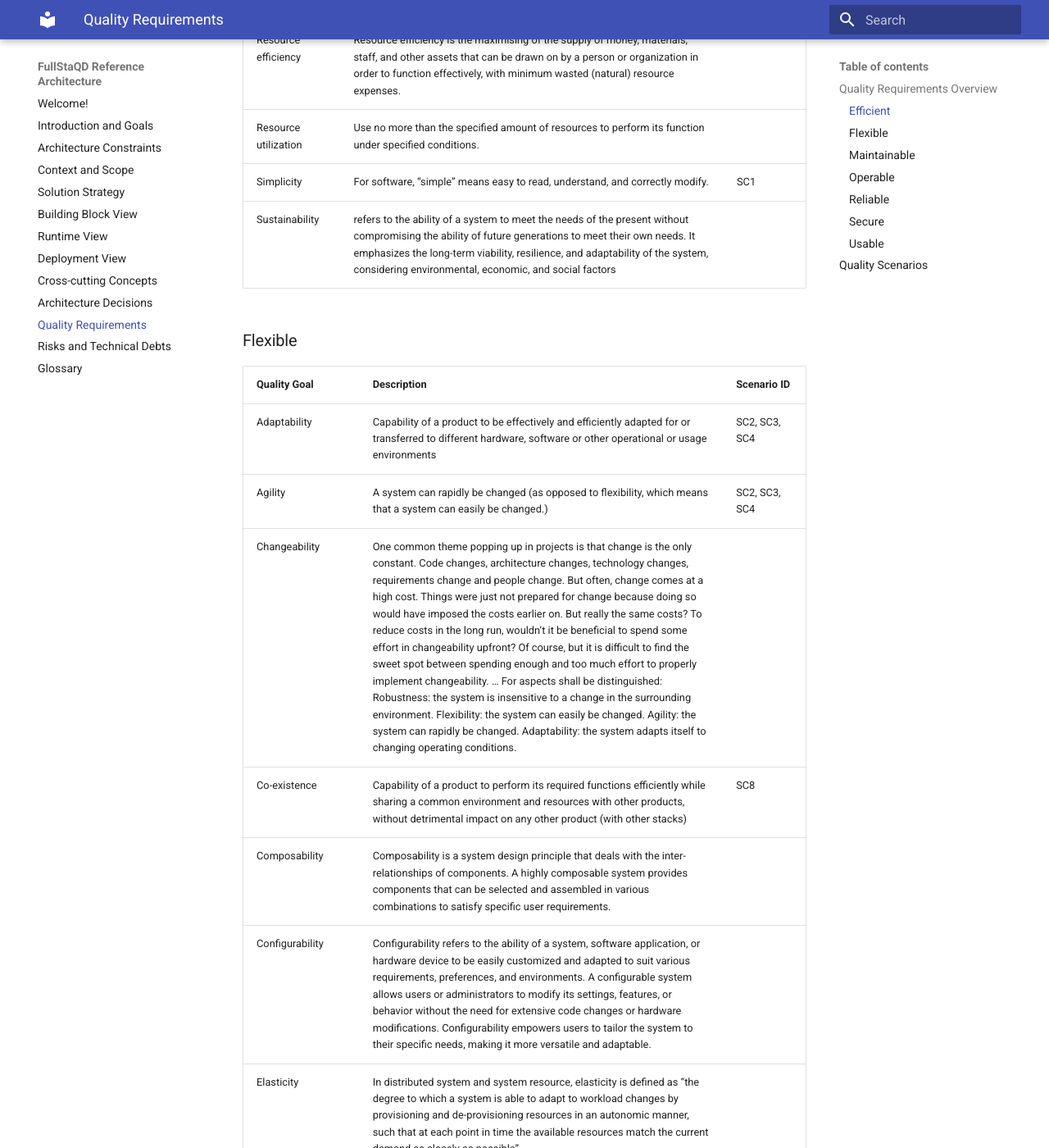
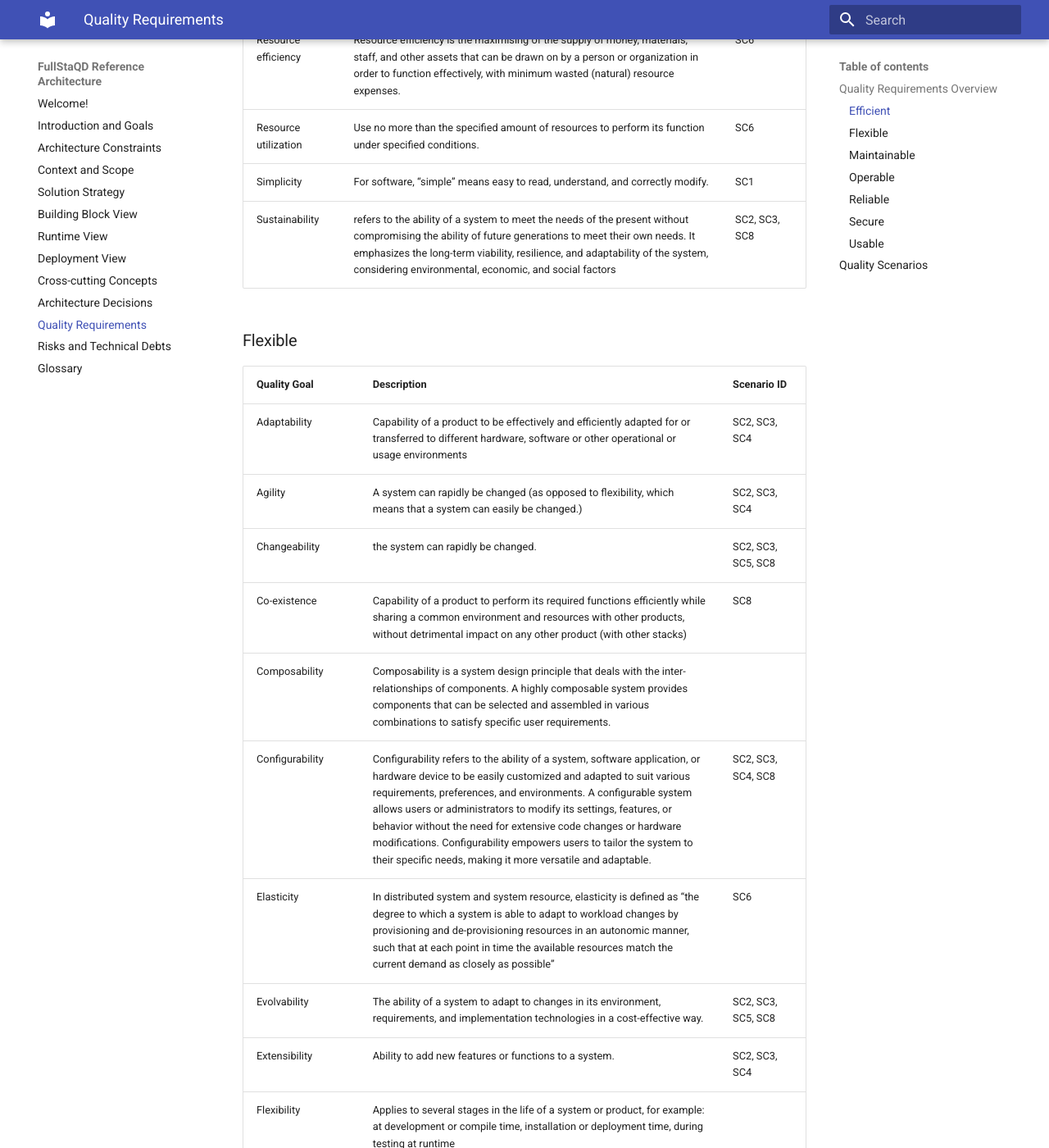
Before and after one commit to FullStaQD/architecture, an MkDocs documentation site: the page built from docs/10_quality_requirements.md, in a window 1280 px wide and 1400 px high, scrolled down 1374 px. Shown: the whole window at 82% size. Built offline with MkDocs 1.6.1 and Material for MkDocs 9.7.7, drawn with Linux system fonts in a browser that asks for light colours; some of the changed text lies outside the part shown.

Commit message:
Update 10_quality_requirements.md
Signed-off-by: RinorKIT <tc4656@kit.edu>

```diff
--- a/docs/10_quality_requirements.md
+++ b/docs/10_quality_requirements.md
@@ -18,13 +18,13 @@ We sort the quality requirements after the arc42 design (https://quality.arc42.o
 | Distributability  | In software engineering, distributability refers to the ease with which a system’s components can be distributed across multiple physical or virtual locations, platforms, or computing nodes while maintaining functionality, performance, and reliability. A highly distributable system enables workload distribution, geographic deployment flexibility, and the ability to partition functionality across heterogeneous environments.  | SC4  |
 | Effectiveness  | Effectiveness is the capability of producing a desired result or the ability to produce desired output.  | |
 | Efficiency  | capable of producing desired results with little or no waste (as of time or materials) | SC6  |
-| Latency | Latency in general is a time delay between the cause and the effect of some change in a system.  | |
-| Performance | Perform its functions within specified time and throughput parameters and be efficient in the use of resources under specified conditions  | |
+| Latency | Latency in general is a time delay between the cause and the effect of some change in a system.  |  |
+| Performance | Perform its functions within specified time and throughput parameters and be efficient in the use of resources under specified conditions  | SC6 |
 | Profitability  | In economics, profit is the difference between revenue that an economic entity has received from its outputs and total costs of its inputs.  | |
-| Resource efficiency  | Resource efficiency is the maximising of the supply of money, materials, staff, and other assets that can be drawn on by a person or organization in order to function effectively, with minimum wasted (natural) resource expenses.  |  |
-| Resource utilization | Use no more than the specified amount of resources to perform its function under specified conditions.  | |
+| Resource efficiency  | Resource efficiency is the maximising of the supply of money, materials, staff, and other assets that can be drawn on by a person or organization in order to function effectively, with minimum wasted (natural) resource expenses.  | SC6 |
+| Resource utilization | Use no more than the specified amount of resources to perform its function under specified conditions.  | SC6 |
 | Simplicity  | For software, “simple” means easy to read, understand, and correctly modify.  | SC1 |
-| Sustainability  | refers to the ability of a system to meet the needs of the present without compromising the ability of future generations to meet their own needs. It emphasizes the long-term viability, resilience, and adaptability of the system, considering environmental, economic, and social factors  | |
+| Sustainability  | refers to the ability of a system to meet the needs of the present without compromising the ability of future generations to meet their own needs. It emphasizes the long-term viability, resilience, and adaptability of the system, considering environmental, economic, and social factors  | SC2, SC3, SC8 |
 
 ### Flexible
 
@@ -32,12 +32,12 @@ We sort the quality requirements after the arc42 design (https://quality.arc42.o
 | ------------- | ------------- | ------------- |
 | Adaptability  | Capability of a product to be effectively and efficiently adapted for or transferred to different hardware, software or other operational or usage environments | SC2, SC3, SC4 |
 | Agility  | A system can rapidly be changed (as opposed to flexibility, which means that a system can easily be changed.)  | SC2, SC3, SC4|
-| Changeability  | One common theme popping up in projects is that change is the only constant. Code changes, architecture changes, technology changes, requirements change and people change. But often, change comes at a high cost. Things were just not prepared for change because doing so would have imposed the costs earlier on. But really the same costs? To reduce costs in the long run, wouldn’t it be beneficial to spend some effort in changeability upfront? Of course, but it is difficult to find the sweet spot between spending enough and too much effort to properly implement changeability. … For aspects shall be distinguished: Robustness: the system is insensitive to a change in the surrounding environment. Flexibility: the system can easily be changed. Agility: the system can rapidly be changed. Adaptability: the system adapts itself to changing operating conditions. | |
+| Changeability  |  the system can rapidly be changed. | SC2, SC3, SC5, SC8 |
 | Co-existence  | Capability of a product to perform its required functions efficiently while sharing a common environment and resources with other products, without detrimental impact on any other product (with other stacks) | SC8 |
 | Composability  | Composability is a system design principle that deals with the inter-relationships of components. A highly composable system provides components that can be selected and assembled in various combinations to satisfy specific user requirements.    |  |
-| Configurability | Configurability refers to the ability of a system, software application, or hardware device to be easily customized and adapted to suit various requirements, preferences, and environments. A configurable system allows users or administrators to modify its settings, features, or behavior without the need for extensive code changes or hardware modifications. Configurability empowers users to tailor the system to their specific needs, making it more versatile and adaptable. |  |
-| Elasticity  | In distributed system and system resource, elasticity is defined as “the degree to which a system is able to adapt to workload changes by provisioning and de-provisioning resources in an autonomic manner, such that at each point in time the available resources match the current demand as closely as possible” |  |
-| Evolvability  | The ability of a system to adapt to changes in its environment, requirements, and implementation technologies in a cost-effective way.  | |
+| Configurability | Configurability refers to the ability of a system, software application, or hardware device to be easily customized and adapted to suit various requirements, preferences, and environments. A configurable system allows users or administrators to modify its settings, features, or behavior without the need for extensive code changes or hardware modifications. Configurability empowers users to tailor the system to their specific needs, making it more versatile and adaptable. | SC2, SC3, SC4, SC8 |
+| Elasticity  | In distributed system and system resource, elasticity is defined as “the degree to which a system is able to adapt to workload changes by provisioning and de-provisioning resources in an autonomic manner, such that at each point in time the available resources match the current demand as closely as possible” | SC6 |
+| Evolvability  | The ability of a system to adapt to changes in its environment, requirements, and implementation technologies in a cost-effective way.  | SC2, SC3, SC5, SC8 |
 | Extensibility  | Ability to add new features or functions to a system.  | SC2, SC3, SC4  |
 | Flexibility  | Applies to several stages in the life of a system or product, for example: at development or compile time, installation or deployment time, during testing at runtime  | |
 | Independence  | Functional independence is achieved by developing functions that perform only one kind of task and do not excessively interact with other modules. Independence is important because it makes implementation more accessible and faster. The independent modules are easier to maintain, test, and reduce error propagation and can be reused in other programs as well. Thus, functional independence is a good design feature which ensures software quality.  | |
```
Also changed, not shown: other parts of docs/10_quality_requirements.md (+1 -1 lines).
